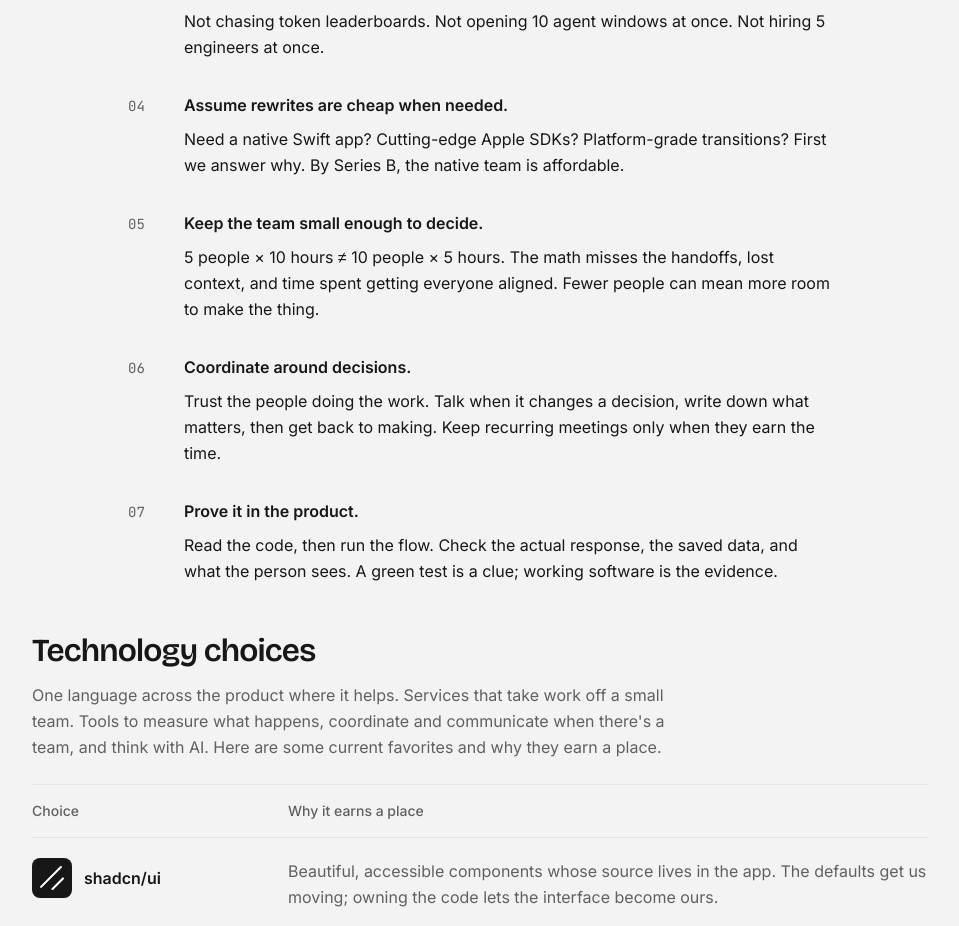
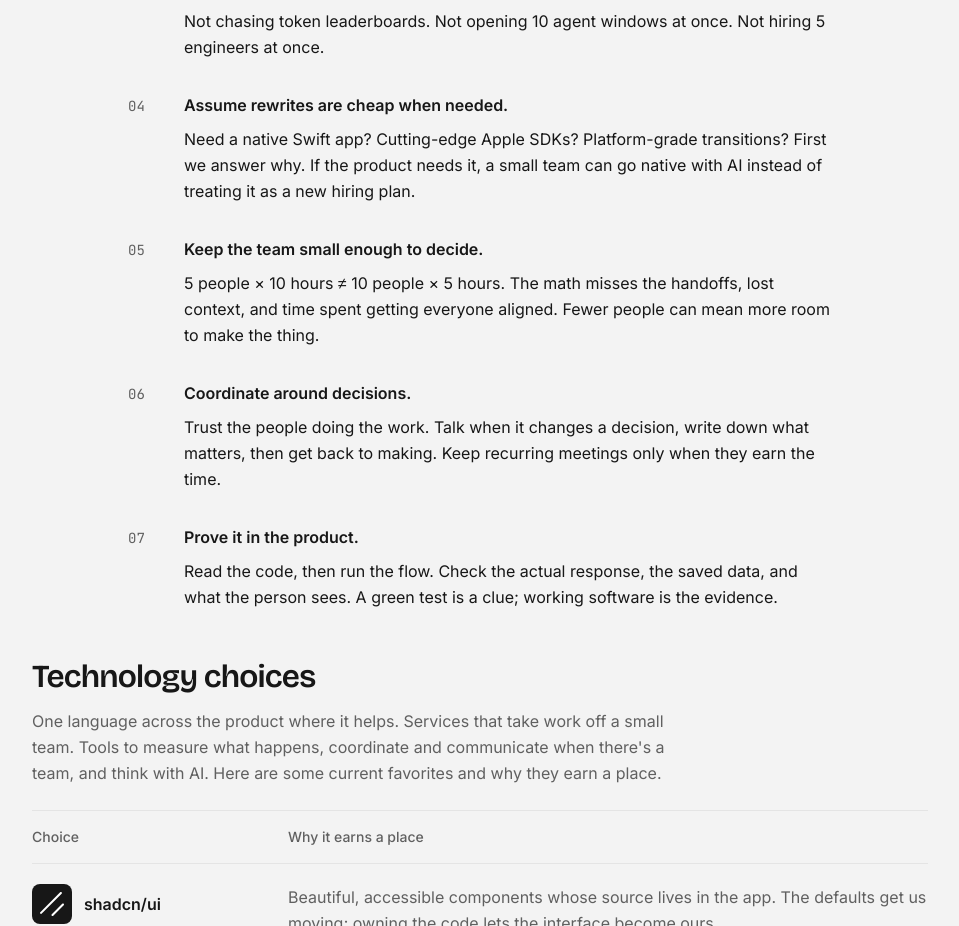
Before and after one commit to mitesh-mokko/personal-website-2026, a Next.js app: page / in a window 1280 px wide. Shown: the part 2560-3486 px from the top of the page, without its empty margins (160-1119 px from the left). Built offline with nearby package versions, Linux system fonts and the light colour scheme.

Commit message:
Reframe native work as a small team choice

```diff
--- a/app/page.tsx
+++ b/app/page.tsx
@@ -338,8 +338,9 @@ export default function HomePage() {
                   </p>
                   <p>
                     Need a native Swift app? Cutting-edge Apple SDKs?
-                    Platform-grade transitions? First we answer why. By Series
-                    B, the native team is affordable.
+                    Platform-grade transitions? First we answer why. If the
+                    product needs it, a small team can go native with AI instead
+                    of treating it as a new hiring plan.
                   </p>
                 </div>
               </li>
```
